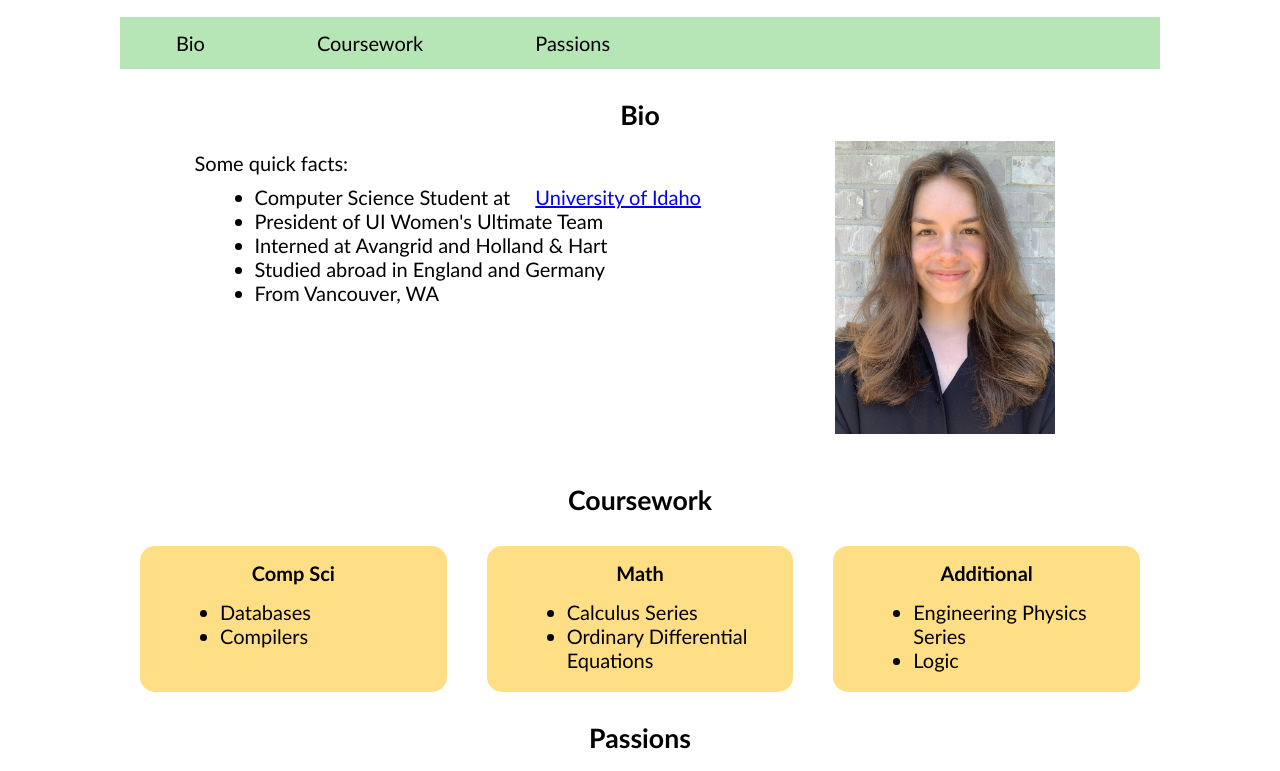
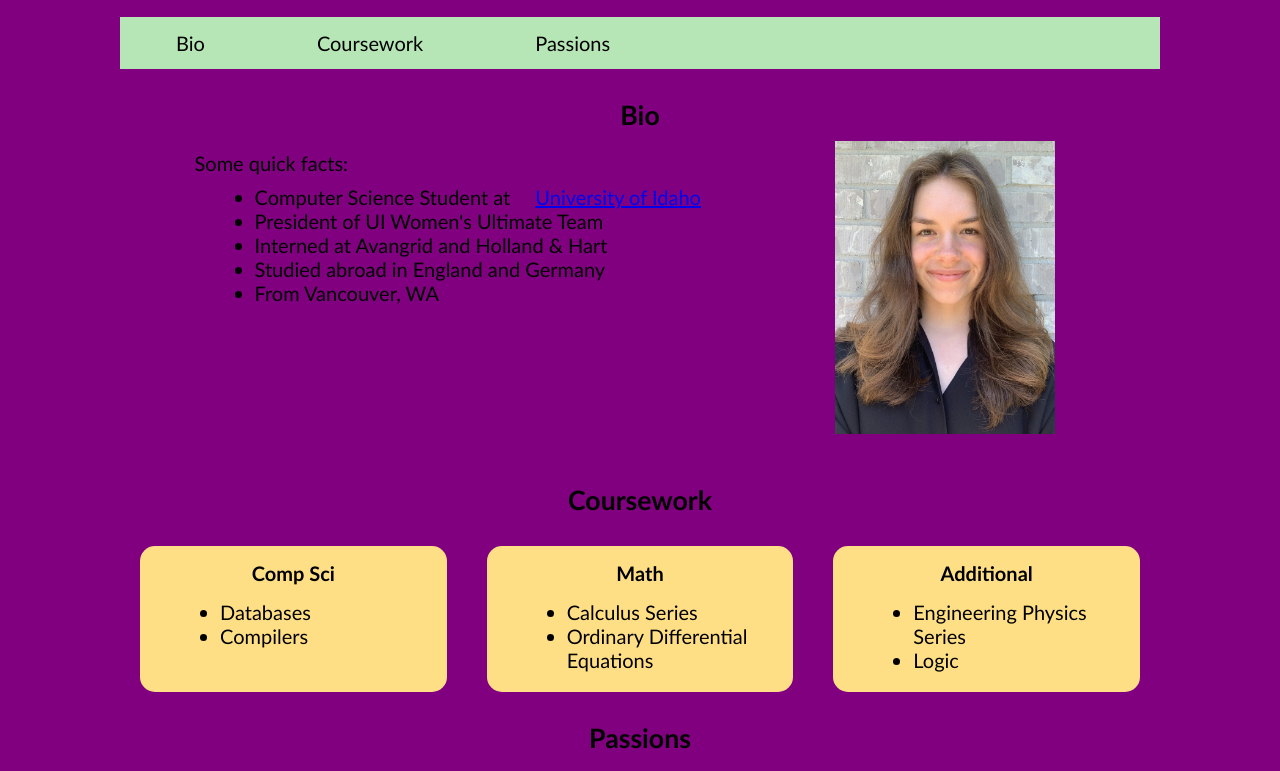
Before and after one commit to 2trainzz/CS3600, a plain HTML site: page index.html in a window 1280 px wide. Shown: the part 127-898 px from the top of the page. Drawn offline with Linux system fonts and the light colour scheme.

Commit message:
test Update index.html

```diff
--- a/index.html
+++ b/index.html
@@ -11,7 +11,7 @@
 	<link rel="stylesheet" type="text/css" href="Lab1.css">
  </head>
 
-<body BGCOLOR="white" TEXT="black">
+<body BGCOLOR="purple" TEXT="black">
 
 <div id="wrapper">
 	<div class="banner">
@@ -104,4 +104,5 @@
 </div>
 </body>
 
+
 </html>
```
